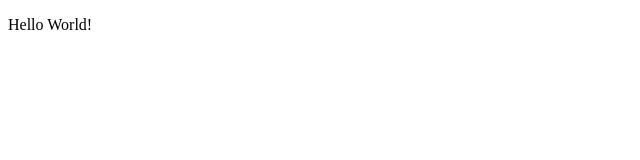
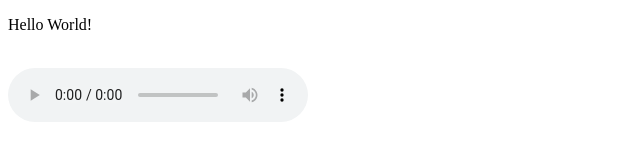
Before and after one commit to lukiss/lukiss.github.io, a plain HTML site: page index.html in a window 1280 px wide. Shown: the whole page, without its empty margins (0-640 px from the left). Drawn offline with Linux system fonts and the light colour scheme.

Commit message:
Update index.html

```diff
--- a/index.html
+++ b/index.html
@@ -5,5 +5,9 @@
 </head>
 <body>
     <p>Hello World!<p>
+        <br>
+        <audio controls src="plucksperiment.mp3">
+
+  </audio>
 </body>
 </html>
```
